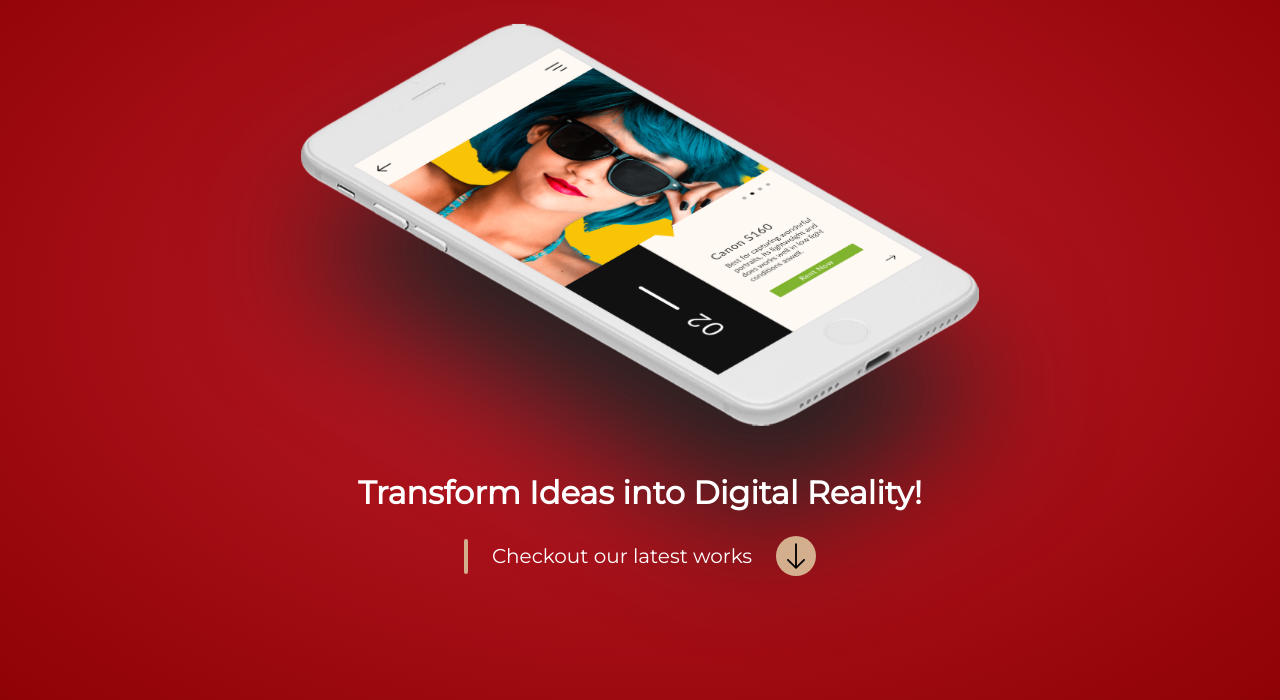
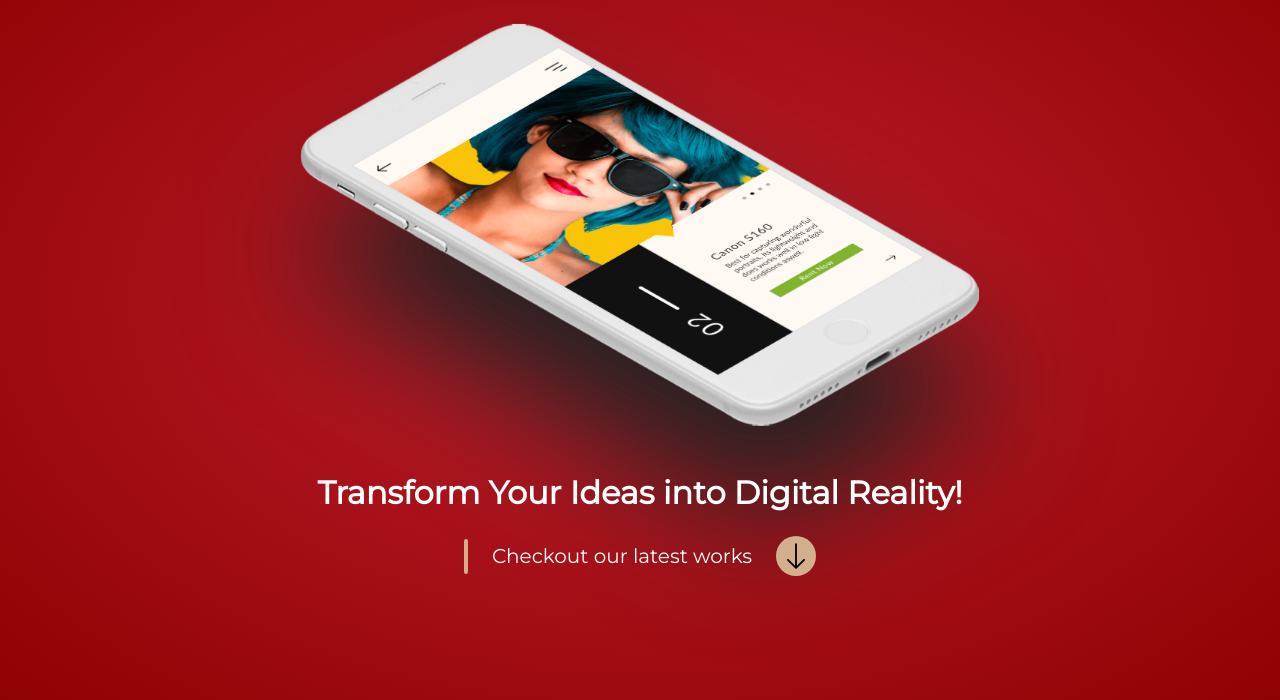
Before and after one commit to shoukath/hk-designs, a website: page public/index.html in a window 1280 px wide. Shown: the part 100-800 px from the top of the page. Drawn offline with nearby package versions, Linux system fonts and the light colour scheme.

Commit message:
Adding meta description and keywords

```diff
--- a/public/index.html
+++ b/public/index.html
@@ -13,6 +13,8 @@
     <!-- Required meta tags -->
     <meta charset="utf-8">
     <meta name="viewport" content="width=device-width, initial-scale=1, shrink-to-fit=no">
+    <meta name="description" content="We are a digital production company specialising in digital services such as Graphic design, Branding, Motion Graphics and UI/UX design.">
+    <meta name="keywords" content="Graphics, Graphics design, Design, Digital design, Digital art, Digital artist, designer, branding, Motion graphics, Visual arts, Visual FX, Visual, promo, logo design, logo, web design, app design, web design, Web designing, website design, User Interface, User Experience, Ui/Ux, Advertising, Ads, Digital Marketing">
 
     <link rel="shortcut icon" href="/favicon.ico">
 
@@ -83,7 +85,7 @@
         <div class="col-md-auto">
           <img src="./images/HeroImg_WithOutShadow.png" id="hero-image" alt="" class="position-relative">
           <div class="position-relative mt-5">
-              <h1 class="h2 font-weight-bold">Transform Ideas into Digital Reality!</h1>
+              <h1 class="h2 font-weight-bold">Transform Your Ideas into Digital Reality!</h1>
               <div class="lead d-flex justify-content-center align-items-center mt-4">
                 <div class="pipe"></div>
                 <span class="ml-4">Checkout our latest works</span>
```
